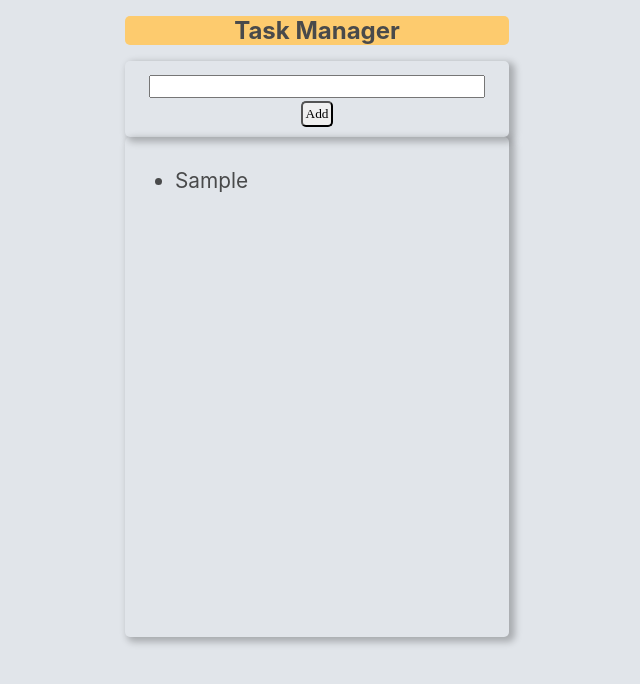
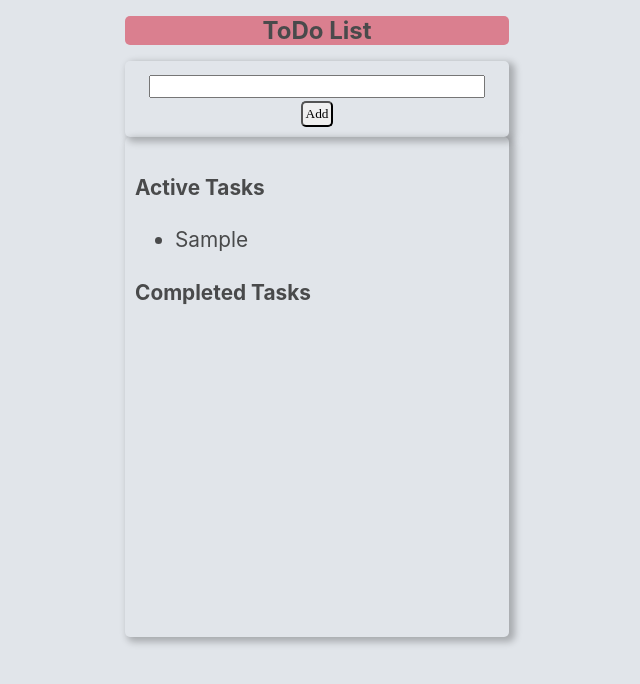
Before and after one commit to michael-ryk/task-manager, a React (Create React App) app: page / in a window 1280 px wide. Both pictures are taken after typing "Sample" into the empty fields and a click on the button "Add". Shown: the top 684 px of the page, without its empty margins (323-963 px from the left). Built offline with nearby package versions, Linux system fonts and the light colour scheme.

Commit message:
2 lists active and completed

```diff
--- a/public/styles.css
+++ b/public/styles.css
@@ -9,7 +9,7 @@ body {
 }
 
 h1 {
-    background-color: #fdcb6e;
+    background-color: #da7f8f;
     font-size: 1.5rem;
     border-radius: 5px;
 }
@@ -51,4 +51,9 @@ button {
     text-align: left;
 }
 
+.completeItems {
+    text-decoration: line-through;
+    color: Grey;
+}
+
 /* Colors pallete: #faf3f3 #e1e5ea #a7bbc7 #da7f8f */
--- a/src/App.js
+++ b/src/App.js
@@ -1,9 +1,12 @@
 import React, {useState} from "react";
+import ToDoItem from "./ToDoItem";
+import CompleteItem from "./CompleteItem";
 
 function App() {
 
   const [inputText, setInputText] = useState("");   //New Task from user
-  const [items, setItems] = useState([]);           //List of all Task items
+  const [activeitems, setActiveItems] = useState([]);           //List of all Task items
+  const [completeditems, setCompletedItems] = useState([]);           //List of all Task items
 
   //Handle each click and add character-character
   function handleInputEntry(event) {
@@ -11,19 +14,40 @@ function App() {
     setInputText(newValue);
   }
 
-  //Add item from input to item array
-  function addItem(event){
-    setItems((prevItems) => {
-      return [...prevItems, inputText];
+  function addItem(){
+    //prevent empty entries
+    if (inputText !== "") {
+      setActiveItems((prevItems) => {
+        return [...prevItems, inputText];
+      });
+    }
+
+    //Clear input field
+    setInputText("");
+  }
+
+  //On click, move active item to completed
+  function moveItemToCompleted(id){
+
+    //Update completed list
+    setCompletedItems((prevItems) => {
+      return [...prevItems, activeitems[id]]
     });
-    setInputText("");                      //Clear input field
+
+    //Remove item from Active list
+    setActiveItems((prevItems) => {
+      return prevItems.filter((item, index) => {
+        return index !== id;
+      });
+    })
+
   }
 
   return (
     <div className="main-container">
 
       <div className="heading">
-        <h1>Task Manager</h1>
+        <h1>ToDo List</h1>
       </div>
 
       <div className="form">
@@ -32,11 +56,31 @@ function App() {
       </div>
 
       <div className="ItemsList">
-        <ul>
-          {items.map((singleToDoItem) => (
-            <li>{singleToDoItem}</li>
-          ))}
-        </ul>
+        <div>
+          <h4>Active Tasks</h4>
+          <ul>
+            {activeitems.map((singleItem, index) => (
+              <ToDoItem
+                key={index}
+                id={index}
+                itemText={singleItem}
+                clickOnItemDetected={moveItemToCompleted}
+                />
+            ))}
+          </ul>
+        </div>
+        <div>
+          <h4>Completed Tasks</h4>
+          <ul>
+            {completeditems.map((singleItem, index) => (
+              <CompleteItem
+                key={index}
+                doneItem={singleItem}
+                />
+            ))}
+          </ul>
+        </div>
+
       </div>
 
     </div>
--- /dev/null
+++ b/src/CompleteItem.jsx
@@ -0,0 +1,12 @@
+import React, {useState} from "react";
+
+function CompleteItem(props){
+
+    return (
+        <div className="completeItems">
+            <li>{props.doneItem}</li>
+        </div>
+    );
+}
+
+export default CompleteItem;
--- /dev/null
+++ b/src/ToDoItem.jsx
@@ -0,0 +1,12 @@
+import React, {useState} from "react";
+
+function ToDoItem(props){
+
+    return (
+        <div onClick={() => (props.clickOnItemDetected(props.id))}>
+            <li>{props.itemText}</li>
+        </div>
+    );
+}
+
+export default ToDoItem;
```
